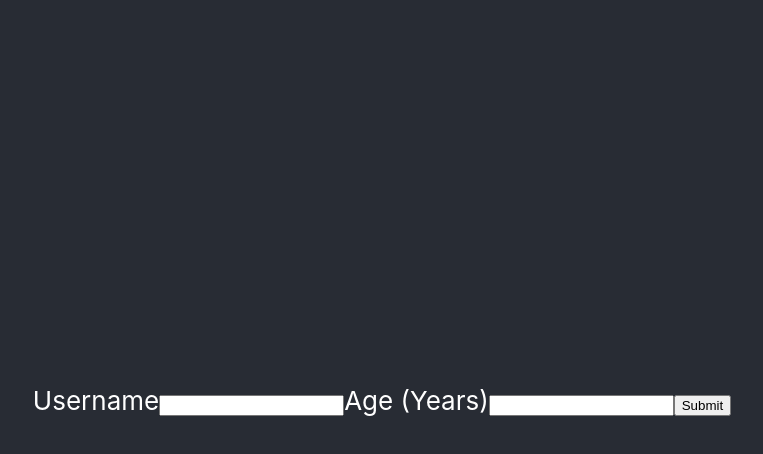
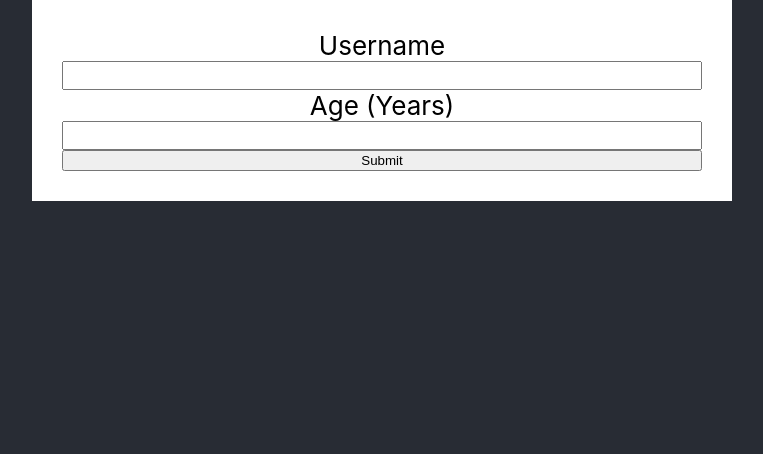
Before and after one commit to aleksandr-tomashevskyi/add-user-app, a JavaScript app: page / in a window 1280 px wide. Shown: the top 454 px of the page, without its empty margins (258-1021 px from the left). Built offline with nearby package versions, Linux system fonts and the light colour scheme; the HTML template or start-up script is replaced by a standard one.

Commit message:
created input component, added some styles to form

```diff
--- a/src/App.css
+++ b/src/App.css
@@ -7,7 +7,6 @@
   display: flex;
   flex-direction: column;
   align-items: center;
-  justify-content: center;
+  justify-content: flex-start;
   font-size: calc(10px + 2vmin);
-  color: white;
 }
--- a/src/components/Form/Form.js
+++ b/src/components/Form/Form.js
@@ -1,13 +1,15 @@
 import styles from './Form.module.css';
-import Button from './Button'
+import Button from './Button';
+import Input from './Input';
 
 function Form(){
+
    return (
       <form className={styles.form}>
          <label>Username</label>
-         <input type='text'></input>
+         <Input  type='text'/>
          <label>Age (Years)</label>
-         <input type='number'></input>
+         <Input  type='number'/>
          <Button>Submit</Button>
       </form>
    )
--- a/src/components/Form/Form.module.css
+++ b/src/components/Form/Form.module.css
@@ -0,0 +1,5 @@
+.form{
+   display: flex;
+   flex-direction: column;
+   width: 50vw;
+}
--- /dev/null
+++ b/src/components/Form/Input.js
@@ -0,0 +1,9 @@
+import styles from './Input.module.css';
+
+function Input(props){
+   return(
+      <input type={props.type} className={styles.inputs}></input>
+   )
+}
+
+export default Input;
--- /dev/null
+++ b/src/components/Form/Input.module.css
@@ -0,0 +1,3 @@
+.inputs{
+   padding: 5px 0;
+}
--- a/src/components/UI/Card.module.css
+++ b/src/components/UI/Card.module.css
@@ -0,0 +1,4 @@
+.card{
+   padding: 30px;
+   background-color: #FFFFFF;
+}
```
Also changed, not shown: src/components/FormBlock.js (line endings or trailing spaces).
